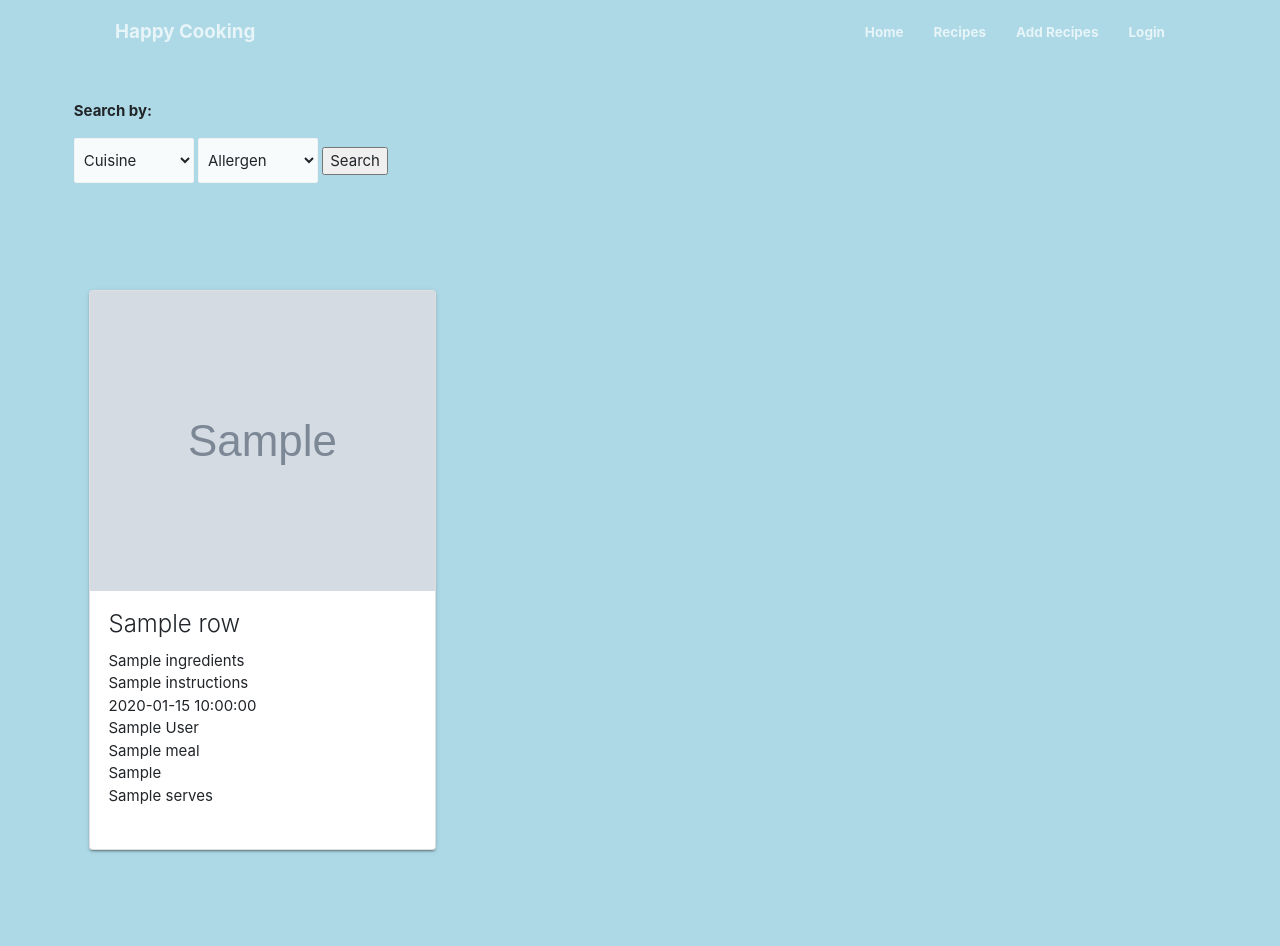
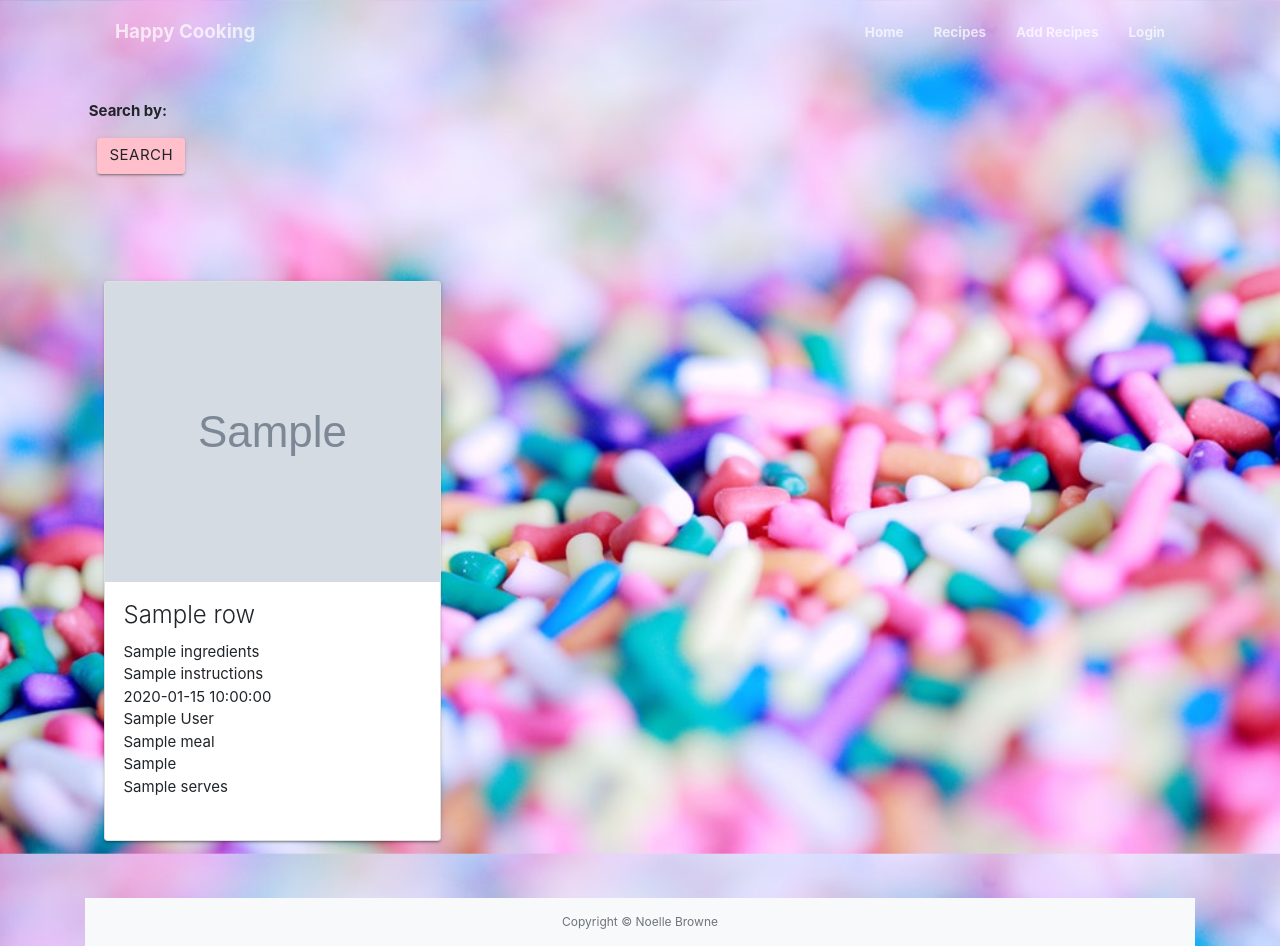
Before and after one commit to Code-Institute-Submissions/happy_cooking, a Flask app: template templates/recipes.html in a window 1280 px wide. Before the commit the page ends 853 px from the top, so only its background shows below. Run offline with Flask 2, Linux system fonts and the light colour scheme; the template is opened without the code that fills it: most values are stand-ins (such as "Sample title", 1, 10 or a date in 2020); grey boxes marked "Sample" are stand-in pictures; some libraries are stand-ins or nearby versions.

Commit message:
changed buttons in search to pink for cusine and allergen

```diff
--- a/templates/recipes.html
+++ b/templates/recipes.html
@@ -1,45 +1,5 @@
-<!DOCTYPE html>
-<html>
-    <head>
-    <meta http-equiv="Content-Type" content="text/html; charset=UTF-8" />
-    <meta name="viewport" content="width=device-width, initial-scale=1.0">
-    <meta http-equiv="X-UA-Compatible" content="ie=edge">
-
-    <title>Happy Cooking Application</title>
-
-    <link href="https://fonts.googleapis.com/icon?family=Material+Icons" rel="stylesheet">
-    <link rel="stylesheet" href="https://cdnjs.cloudflare.com/ajax/libs/materialize/0.100.2/css/materialize.min.css">
-    <link rel="stylesheet" href="{{url_for('static', filename='css/creative.min.css')}}">
-    <link rel="stylesheet" href="{{url_for('static', filename='css/style.css')}}" type="text/css" />
-</head>
-    <body class="recipe_body">
-        <nav class="navbar navbar-expand-lg navbar-light fixed-top py-3" id="mainNav" style="padding: 100px;">
-    <div class="container">
-      <a class="navbar-brand js-scroll-trigger" href="{{url_for('index')}}">Happy Cooking</a>
-      <a href="{{url_for('index')}}" data-activates="mobile-demo" class="button-collapse"><i class="material-icons">menu</i></a>
-      <button class="navbar-toggler navbar-toggler-right" type="button" data-toggle="collapse" data-target="#navbarResponsive" aria-controls="navbarResponsive" aria-expanded="false" aria-label="Toggle navigation">
-        <span class="navbar-toggler-icon"></span>
-      </button>
-      <div class="collapse navbar-collapse" id="navbarResponsive">
-        <ul class="navbar-nav ml-auto my-2 my-lg-0">
-          <li class="nav-item">
-            <a class="nav-link js-scroll-trigger" href="{{url_for('index')}}">Home</a>
-          </li>
-          <li class="nav-item">
-            <a class="nav-link js-scroll-trigger" href="{{url_for('recipes')}}">Recipes</a>
-          </li>
-          <li class="nav-item">
-            <a class="nav-link js-scroll-trigger" href="{{url_for('add_recipe')}}"> Add Recipes</a>
-          </li>
-          <li class="nav-item">
-            <a class="nav-link js-scroll-trigger modal-trigger" href="#modal1">Login</a>
-            <!-- <a class="nav-link js-scroll-trigger" href="#modal1">Log In</a> -->
-          </li>
-        </ul>
-      </div>
-    </div>
-  </nav>
-
+{% extends 'base.html' %}
+{% block content %}
 <!-- main content -->
 <div class="container">
   <div style="padding-top:100px;">
@@ -49,7 +9,7 @@
   </div>
 
 
-{% block content %}
+
 <div id="recipe_container">
        {% for row in recipes  | batch(3)  %}
 
@@ -84,5 +44,3 @@
       {% endfor %}
       </div>
 {% endblock%}
-</div>
-</body>
--- a/templates/search.html
+++ b/templates/search.html
@@ -7,22 +7,21 @@
         <form action="/recipes">
           <div width="100%">
             <div width="33%" style="display:inline-block">
-            <select class="search-selector js-search-filter-selector" data-filter="cuisine" name='cuisine' id='cuisine'>
-              <option value='' disabled selected>Cuisine</option>
+            <select class="js-search-filter-selector" data-filter="cuisine" name='cuisine' id='cuisine'>
               {% for item in cuisines_json.cuisine  %}
                 <option value="{{ item }}">{{ item | title }}</option>
               {% endfor %}
             </select>
             </div>
             <div width="33%" style="display:inline-block">
-            <select class="search-selector js-search-filter-selector" data-filter="allergen" name='allergen' id='allergen'>
-              <option value='' selected>Allergen</option>
+            <select class="js-search-filter-selector" data-filter="allergen" name='allergen' id='allergen'>
               {% for item in allerges_json.allergen | sort %}
                 <option value="{{ item }}">{{ item | title }}</option>
               {% endfor %}
             </select>
             </div>
-           <input type="submit" value="Search"/>
+           <button class="btn waves-effect waves-light" style="background:pink" type="submit" value="Search">SEARCH
+             </button>
        </div>
       </form>
       </div>
```
Also changed, not shown: templates/search_results.html (+1 -49 lines).
